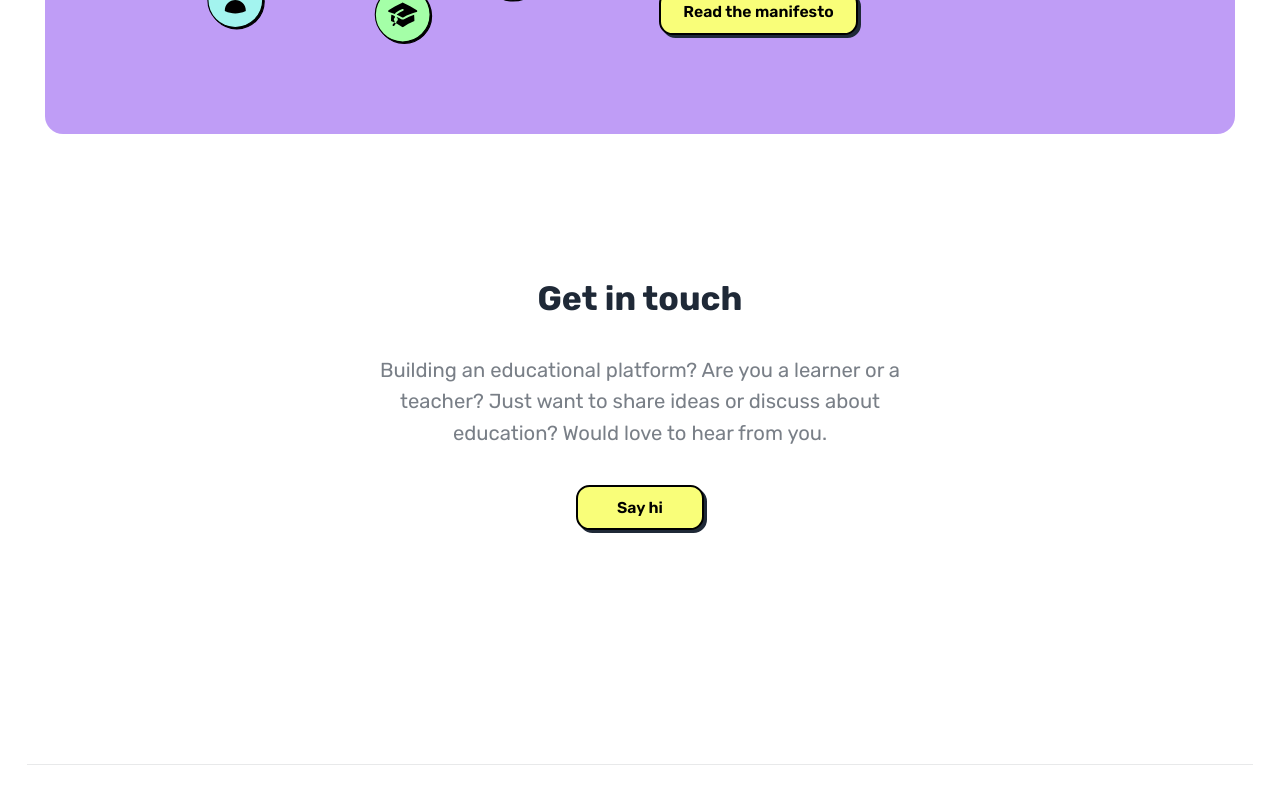
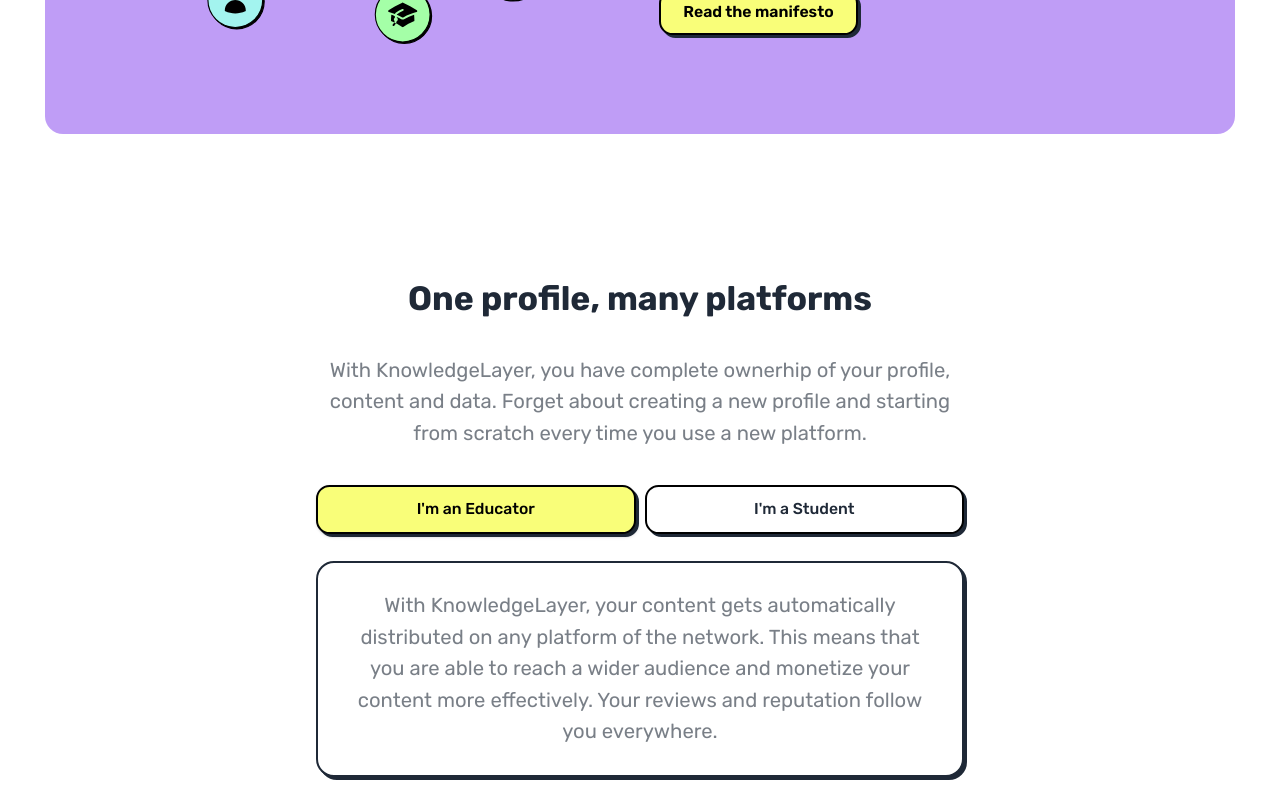
Before and after one commit to mattiapomelli/knowledgelayer-landing, a Next.js app: page / in a window 1280 px wide. Shown: the part 4780-5580 px from the top of the page. Built offline with nearby package versions, Linux system fonts and the light colour scheme; what tailwindcss-radix would draw is missing.

Commit message:
Add end users section and typeform

```diff
--- /dev/null
+++ b/src/components/basic/tabs.tsx
@@ -0,0 +1,52 @@
+import { Tab } from "@headlessui/react";
+import cx from "classnames";
+import { Fragment } from "react";
+import { twMerge } from "tailwind-merge";
+
+import type { ReactNode } from "react";
+
+export interface TabItem {
+  label: string;
+  content: ReactNode;
+}
+
+interface TabsProps {
+  items: TabItem[];
+  className?: string;
+}
+
+export const Tabs = ({ items, className }: TabsProps) => {
+  return (
+    <Tab.Group>
+      <Tab.List className={twMerge(cx("flex gap-2", className))}>
+        {items.map((item) => (
+          <Tab key={item.label.toString()} as={Fragment}>
+            {({ selected }) => (
+              <button
+                className={cx(
+                  "rounded-btn",
+                  "text-sm font-medium",
+                  "py-2.5 px-4",
+                  "focus:outline-none",
+                  "min-w-[100px]",
+                  "flex-1",
+                  "border-primary-content border-2 hover:border-primary-content drop-shadow-default",
+                  selected
+                    ? "bg-primary text-primary-content shadow"
+                    : "bg-base-100 text-base-content dark:bg-base-content dark:text-base-100 hover:opacity-90",
+                )}
+              >
+                {item.label}
+              </button>
+            )}
+          </Tab>
+        ))}
+      </Tab.List>
+      <Tab.Panels className="mt-6">
+        {items.map((item) => (
+          <Tab.Panel key={item.label.toString()}>{item.content}</Tab.Panel>
+        ))}
+      </Tab.Panels>
+    </Tab.Group>
+  );
+};
--- a/src/components/contact-section.tsx
+++ b/src/components/contact-section.tsx
@@ -1,22 +1,32 @@
+import { TYPEFORM_URL } from "@constants/urls";
+
 import { Button } from "./basic/button";
-import { Container } from "./layout/container";
+import { BoxSection } from "./box-section";
 
 export const ContactSection = () => {
   return (
-    <section>
-      <Container className="flex flex-col items-center gap-8 py-32 text-center">
+    <BoxSection className="flex flex-col items-center gap-8 text-center">
       <h3 className="max-w-[30rem] text-center text-3xl font-bold">
         Get in touch
       </h3>
       <p className="max-w-[32rem] text-lg text-base-content-neutral">
         Building an educational platform? Are you a learner or a teacher? Just
-          want to share ideas or discuss about education? Would love to hear
-          from you.
+        want to share ideas or chat about education? Would love to hear from
+        you.
       </p>
-        <a href="mailto:mattiapomelli@gmail.com">
-          <Button>Say hi</Button>
+      <a href={TYPEFORM_URL} target="_blank" rel="noopener noreferrer">
+        <Button>Let&apos;s chat</Button>
       </a>
-      </Container>
-    </section>
+      <p className="mt-4 text-base-content-neutral">
+        Don&apos;t like forms? Email us directly{" "}
+        <a
+          href="mailto:mattiapomelli@gmail.com"
+          className="text-primary hover:underline"
+        >
+          here
+        </a>
+        .
+      </p>
+    </BoxSection>
   );
 };
--- /dev/null
+++ b/src/components/end-users-section.tsx
@@ -0,0 +1,64 @@
+import cx from "classnames";
+import { ReactNode } from "react";
+
+import { TabItem, Tabs } from "./basic/tabs";
+import { Container } from "./layout/container";
+
+const TabCard = ({ children }: { children: ReactNode }) => {
+  return (
+    <div
+      className={cx(
+        "rounded-box flex flex-col justify-center gap-4 bg-base-100 p-6 text-lg text-base-content-neutral",
+        "border-2 border-base-content drop-shadow-default",
+        "min-h-[18rem] sm:min-h-[12rem]",
+      )}
+    >
+      {children}
+    </div>
+  );
+};
+
+export const EndUsersSection = () => {
+  const items: TabItem[] = [
+    {
+      label: "I'm an Educator",
+      content: (
+        <TabCard>
+          With KnowledgeLayer, your content gets automatically distributed on
+          any platform of the network. This means that you are able to reach a
+          wider audience and monetize your content more effectively. Your
+          reviews and reputation follow you everywhere.
+        </TabCard>
+      ),
+    },
+    {
+      label: "I'm a Student",
+      content: (
+        <TabCard>
+          With KnowledgeLayer, you can access any platform in the network with a
+          single profile, to learn in multiple topic areas. All your
+          achievements, credentials and learning activity are aggregated in a
+          single place.
+        </TabCard>
+      ),
+    },
+  ];
+
+  return (
+    <section>
+      <Container className="flex flex-col items-center gap-8 py-32 text-center">
+        <h3 className="max-w-[30rem] text-center text-3xl font-bold">
+          One profile, many platforms
+        </h3>
+        <p className="max-w-[36rem] text-lg text-base-content-neutral">
+          With KnowledgeLayer, you have complete ownerhip of your profile,
+          content and data. Forget about creating a new profile and starting
+          from scratch every time you use a new platform.
+        </p>
+        <div className="max-w-[36rem]">
+          <Tabs items={items} className="justify-center" />
+        </div>
+      </Container>
+    </section>
+  );
+};
--- a/src/constants/urls.ts
+++ b/src/constants/urls.ts
@@ -8,3 +8,5 @@
   "https://github.com/knowledgelayer/knowledgelayer-contracts";
 
 export const UKNOW_URL = "https://github.com/mattiapomelli/uknow";
+
+export const TYPEFORM_URL = "https://1u6y3jsyjdt.typeform.com/to/Vy29JdLS";
--- a/src/pages/index.tsx
+++ b/src/pages/index.tsx
@@ -4,6 +4,7 @@
 import { ComponentsSection } from "@components/components-section";
 import { ContactSection } from "@components/contact-section";
 import { DemoSection } from "@components/demo-section";
+import { EndUsersSection } from "@components/end-users-section";
 import { Hero } from "@components/hero";
 import { IntroducationSecion } from "@components/introduction-section";
 import { PooledLiquiditySection } from "@components/pooled-liquidity-section";
@@ -21,6 +22,7 @@
       <PooledLiquiditySection />
       <BenefitsSection />
       <VisionSection />
+      <EndUsersSection />
       <ContactSection />
     </>
   );
```
Lines whose indentation alone changed are shown as unchanged.
